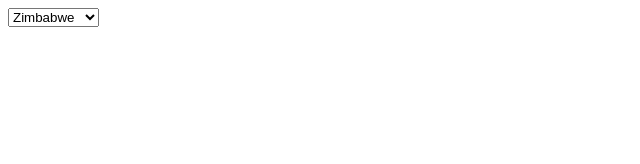
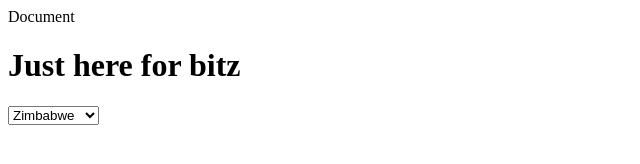
Before and after one commit to Tumelo393/Tumelo, a plain HTML site: page Index.html in a window 1280 px wide. Shown: the whole page, without its empty margins (0-640 px from the left). Drawn offline with Linux system fonts and the light colour scheme.

Commit message:
Index.html

```diff
--- a/Index.html
+++ b/Index.html
@@ -2,8 +2,13 @@
 <html lan="en"
 
     <head>
+    <meta charset="UTF'8">
+    <meta name="viewport" content="width=device"
+        <title>Document</title>
 </head>
+
     <body>
+        <h1> Just here for bitz</h1>
         <select name="country" id "country">
             <option value="india">Zimbabwe</option>
              <option value="india">usa</option>
```
